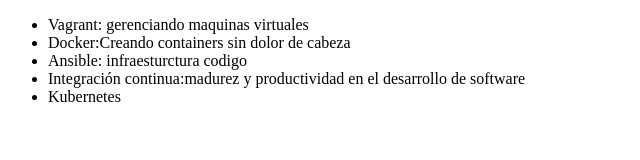
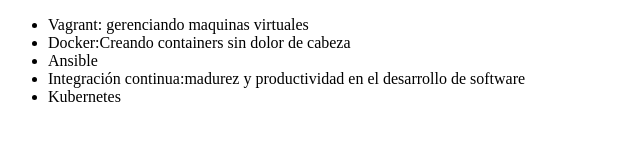
Before and after one commit to alb04/alura-git, a plain HTML site: page index.html in a window 1280 px wide. Shown: the whole page, without its empty margins (0-640 px from the left). Drawn offline with Linux system fonts and the light colour scheme.

Commit message:
Revert "cambiando el nombre de curso de ansible"
This reverts commit 094a9fc1165a402bfcd5b0a6c815186a85333365.

```diff
--- a/index.html
+++ b/index.html
@@ -9,7 +9,7 @@
          <li> Vagrant: gerenciando maquinas virtuales </li>
          <li> Docker:Creando containers sin dolor de cabeza </li>
 
-         <li> Ansible: infraesturctura codigo </li>
+         <li> Ansible </li>
          <li> Integración continua:madurez y productividad en el desarrollo de software</li>
          <li>Kubernetes</li>
      </ul>
```
